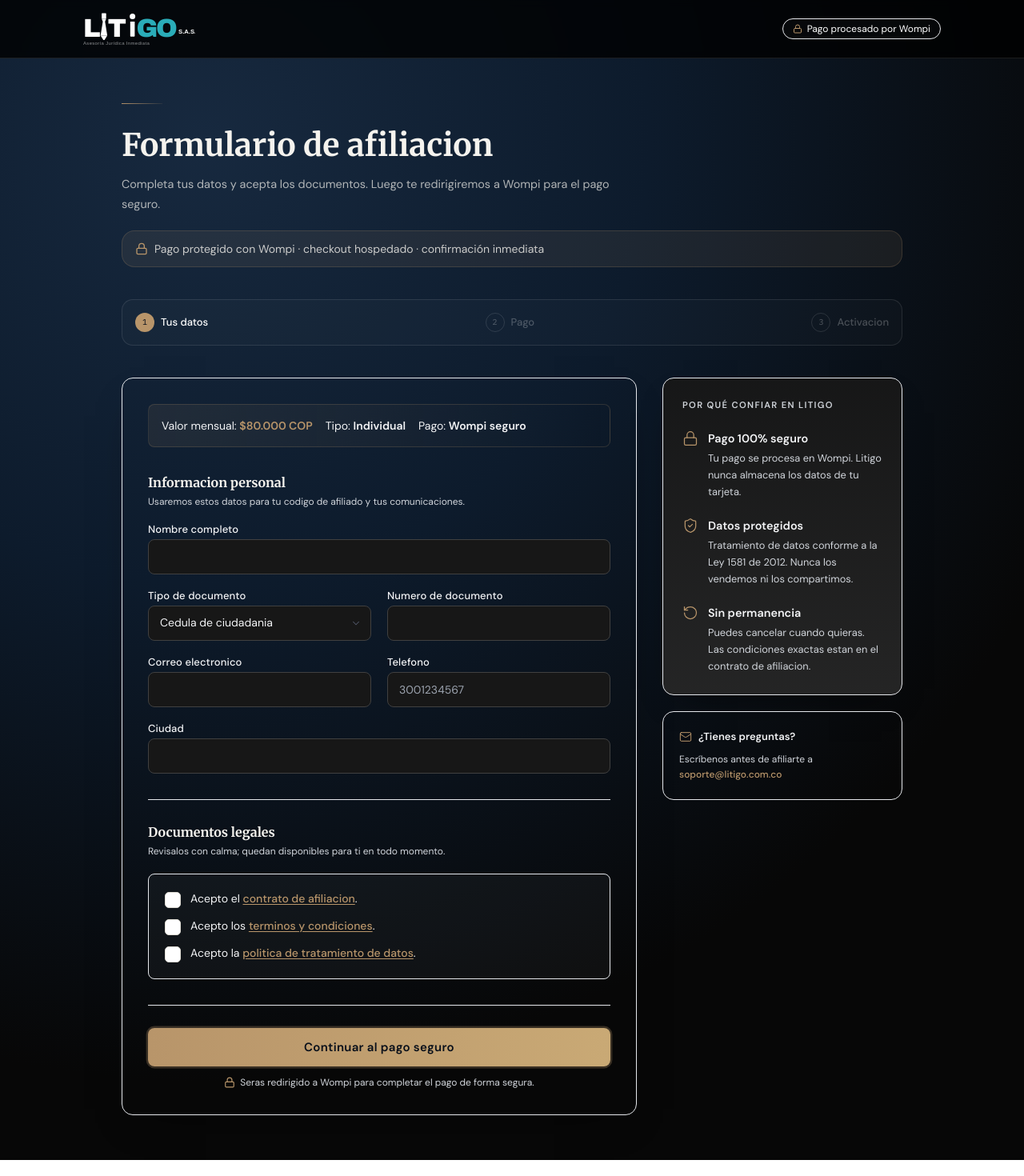
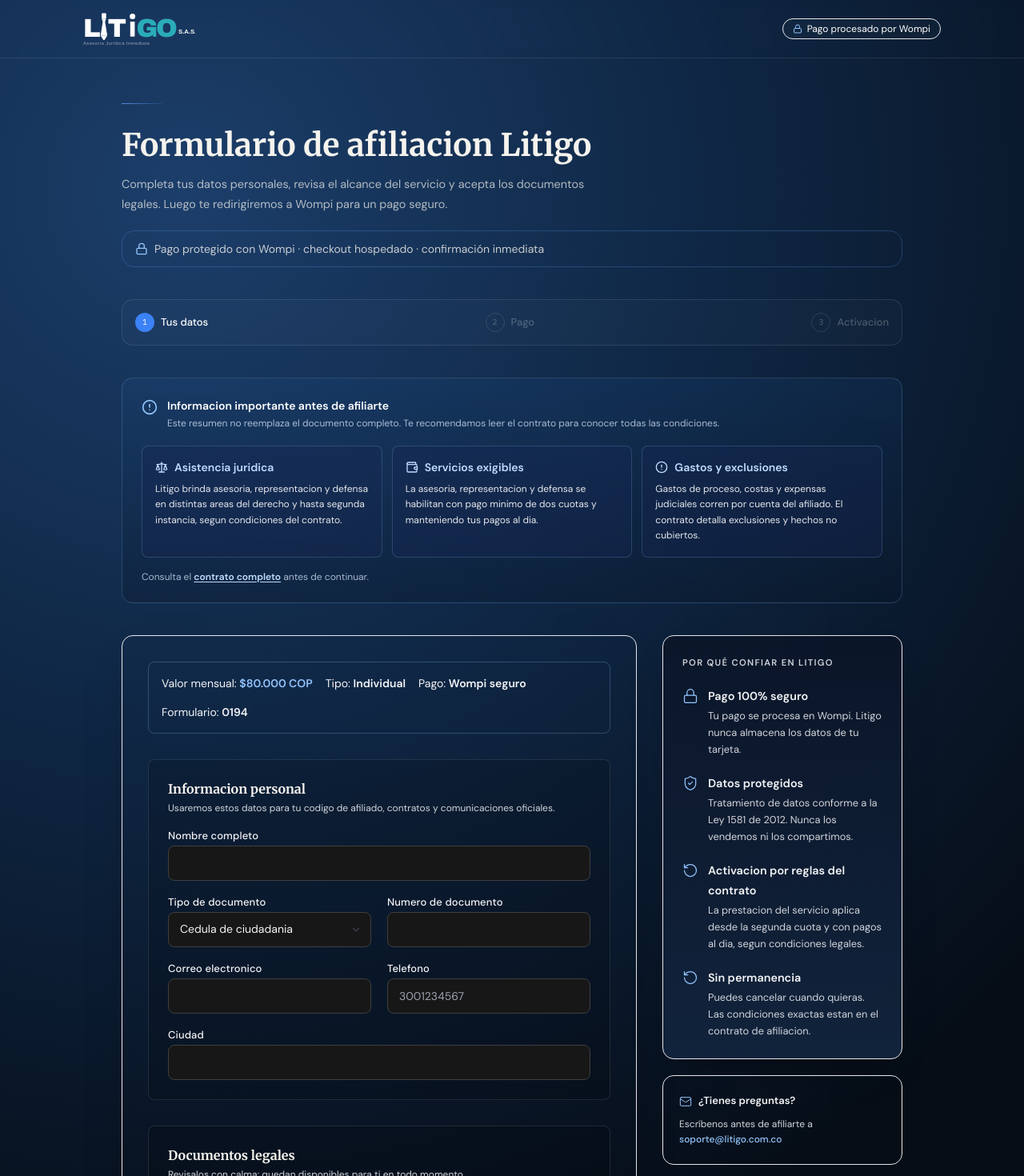
Before and after one commit to ThomasCortes11/Litigo, a Next.js app: page /afiliacion in a window 1280 px wide. Shown: the top 1470 px of the page at 80% size. Built offline with nearby package versions, Linux system fonts and the light colour scheme; no server answers.

Commit message:
actualizacion de ajustes de diseño

```diff
--- a/app/(marketing)/layout.tsx
+++ b/app/(marketing)/layout.tsx
@@ -5,7 +5,7 @@ export default function MarketingLayout({ children }: { children: React.ReactNod
   return (
     <>
       <MarketingHeader />
-      <main className="overflow-hidden bg-[linear-gradient(180deg,#f8f2e8_0%,#efe4d3_100%)]">{children}</main>
+      <main className="overflow-hidden bg-[linear-gradient(180deg,#eef4ff_0%,#dce8fb_100%)]">{children}</main>
       <MarketingFooter />
     </>
   );
--- a/app/afiliacion/page.tsx
+++ b/app/afiliacion/page.tsx
@@ -1,5 +1,5 @@
 import Link from 'next/link';
-import { Lock } from 'lucide-react';
+import { AlertCircle, Lock, Scale, Wallet } from 'lucide-react';
 import { AffiliationForm } from '@/components/afiliacion/affiliation-form';
 import { TrustSidebar } from '@/components/afiliacion/trust-sidebar';
 import { LitigoLogo } from '@/components/ui/logo';
@@ -8,15 +8,15 @@ export const metadata = { title: 'Afiliarme' };
 
 export default function AfiliacionPage() {
   return (
-    <div className="min-h-screen bg-[radial-gradient(circle_at_20%_12%,#17293f_0%,#0d1b2c_34%,#070707_72%)] text-white">
+    <div className="min-h-screen bg-[radial-gradient(circle_at_18%_12%,#1c3e6a_0%,#0f2745_32%,#060d17_70%)] text-white">
       {/* Header minimalista */}
-      <header className="border-b border-white/10 bg-black/80 backdrop-blur-sm">
+      <header className="border-b border-white/10 bg-black/72 backdrop-blur-sm">
         <div className="container flex h-[72px] items-center justify-between">
           <Link href="/" className="inline-flex items-center">
             <LitigoLogo variant="dark" size="md" />
           </Link>
           <span className="flex items-center gap-1.5 rounded-full border border-white/12 bg-white/[0.02] px-3 py-1 text-xs text-white/78">
-            <Lock className="h-3 w-3 text-gold" />
+            <Lock className="h-3 w-3 text-blue-300" />
             Pago procesado por Wompi
           </span>
         </div>
@@ -27,13 +27,13 @@ export default function AfiliacionPage() {
         <div className="mb-8 sm:mb-10">
           <span className="section-rule" />
           <h1 className="font-display text-[clamp(1.75rem,4vw,2.45rem)] font-semibold text-paper">
-            Formulario de afiliacion
+            Formulario de afiliacion Litigo
           </h1>
           <p className="mt-2 max-w-[62ch] text-[0.9rem] text-paper/70">
-            Completa tus datos y acepta los documentos. Luego te redirigiremos a Wompi para el pago seguro.
+            Completa tus datos personales, revisa el alcance del servicio y acepta los documentos legales. Luego te redirigiremos a Wompi para un pago seguro.
           </p>
-          <div className="mt-5 flex flex-wrap items-center gap-2 rounded-2xl border border-gold/20 bg-gold/10 px-4 py-3 text-sm text-paper/80">
-            <Lock className="h-4 w-4 text-gold" />
+          <div className="mt-5 flex flex-wrap items-center gap-2 rounded-2xl border border-blue-400/25 bg-blue-500/12 px-4 py-3 text-sm text-paper/80">
+            <Lock className="h-4 w-4 text-blue-300" />
             <span>Pago protegido con Wompi · checkout hospedado · confirmación inmediata</span>
           </div>
         </div>
@@ -41,7 +41,7 @@ export default function AfiliacionPage() {
         {/* Indicador de progreso */}
         <div className="mb-8 flex flex-wrap items-center gap-3 rounded-xl border border-white/10 bg-white/[0.02] p-4 sm:mb-10">
           <div className="flex items-center gap-2">
-            <span className="flex h-6 w-6 items-center justify-center rounded-full bg-gold font-mono text-[10px] text-ink">
+            <span className="flex h-6 w-6 items-center justify-center rounded-full bg-blue-500 font-mono text-[10px] text-white">
               1
             </span>
             <span className="text-[0.8125rem] font-medium text-white">Tus datos</span>
@@ -62,9 +62,62 @@ export default function AfiliacionPage() {
           </div>
         </div>
 
+        {/* Alcance resumido del contrato antes de diligenciar */}
+        <section className="mb-8 rounded-xl border border-blue-300/20 bg-[linear-gradient(180deg,rgba(31,88,156,0.14),rgba(9,21,37,0.28))] p-5 sm:mb-10 sm:p-6">
+          <div className="flex items-start gap-3">
+            <AlertCircle className="mt-0.5 h-5 w-5 shrink-0 text-blue-300" />
+            <div>
+              <p className="text-sm font-semibold text-white">Informacion importante antes de afiliarte</p>
+              <p className="mt-1 text-xs text-blue-100/75">
+                Este resumen no reemplaza el documento completo. Te recomendamos leer el contrato para conocer todas las condiciones.
+              </p>
+            </div>
+          </div>
+
+          <div className="mt-5 grid gap-3 md:grid-cols-3">
+            <article className="rounded-lg border border-blue-300/20 bg-blue-950/35 p-4">
+              <p className="flex items-center gap-2 text-sm font-semibold text-blue-200">
+                <Scale className="h-4 w-4" />
+                Asistencia juridica
+              </p>
+              <p className="mt-2 text-xs leading-relaxed text-gray-200">
+                Litigo brinda asesoria, representacion y defensa en distintas areas del derecho y hasta segunda instancia, segun condiciones del contrato.
+              </p>
+            </article>
+
+            <article className="rounded-lg border border-blue-300/20 bg-blue-950/35 p-4">
+              <p className="flex items-center gap-2 text-sm font-semibold text-blue-200">
+                <Wallet className="h-4 w-4" />
+                Servicios exigibles
+              </p>
+              <p className="mt-2 text-xs leading-relaxed text-gray-200">
+                La asesoria, representacion y defensa se habilitan con pago minimo de dos cuotas y manteniendo tus pagos al dia.
+              </p>
+            </article>
+
+            <article className="rounded-lg border border-blue-300/20 bg-blue-950/35 p-4">
+              <p className="flex items-center gap-2 text-sm font-semibold text-blue-200">
+                <AlertCircle className="h-4 w-4" />
+                Gastos y exclusiones
+              </p>
+              <p className="mt-2 text-xs leading-relaxed text-gray-200">
+                Gastos de proceso, costas y expensas judiciales corren por cuenta del afiliado. El contrato detalla exclusiones y hechos no cubiertos.
+              </p>
+            </article>
+          </div>
+
+          <p className="mt-4 text-xs text-blue-100/75">
+            Consulta el{' '}
+            <Link href="/contrato-afiliacion" target="_blank" className="font-semibold text-blue-200 underline underline-offset-2 hover:text-white">
+              contrato completo
+            </Link>{' '}
+            antes de continuar.
+          </p>
+        </section>
+
         {/* Formulario + sidebar */}
         <div className="grid gap-6 lg:grid-cols-[1fr,300px] lg:gap-8">
-          <div className="rounded-xl border border-white/12 bg-gradient-to-b from-neutral-900/96 to-neutral-800/96 p-5 shadow-[0_20px_50px_-28px_rgba(0,0,0,0.65)] sm:p-7 lg:p-8">
+          <div className="rounded-xl border border-white/12 bg-gradient-to-b from-[#091325]/96 to-[#12203a]/96 p-5 shadow-[0_20px_50px_-28px_rgba(0,0,0,0.65)] sm:p-7 lg:p-8">
             <AffiliationForm />
           </div>
           <TrustSidebar />
--- a/app/globals.css
+++ b/app/globals.css
@@ -4,14 +4,14 @@
 
 @layer base {
   :root {
-    --bg: #efe4d3;
-    --surface: #fcf8f2;
-    --surface-muted: #efe0ce;
-    --text: #1b2128;
-    --text-soft: #56606f;
-    --line: #d9ccbb;
-    --line-strong: #b79e7a;
-    --focus: rgba(184, 149, 106, 0.42);
+    --bg: #e8eef8;
+    --surface: #f7faff;
+    --surface-muted: #e2eaf8;
+    --text: #101b2d;
+    --text-soft: #4d5f78;
+    --line: #c9d7eb;
+    --line-strong: #7f9ec7;
+    --focus: rgba(82, 132, 211, 0.35);
   }
 
   html {
@@ -19,12 +19,12 @@
     -webkit-font-smoothing: antialiased;
     -moz-osx-font-smoothing: grayscale;
     text-rendering: optimizeLegibility;
-    background: radial-gradient(circle at 15% 10%, #fffaf1 0%, #f4ebdf 48%, #e6d8c7 100%);
+    background: radial-gradient(circle at 15% 10%, #f6f9ff 0%, #e8effa 48%, #d7e2f3 100%);
   }
 
   body {
     min-height: 100vh;
-    background-color: #f2e8db;
+    background-color: #e7eef9;
     background-image: linear-gradient(135deg, rgba(255,255,255,0.35) 0%, rgba(255,255,255,0) 45%, rgba(255,255,255,0.18) 100%);
     color: var(--text);
   }
@@ -38,14 +38,14 @@
 
   :focus-visible {
     outline: none;
-    box-shadow: 0 0 0 1px rgba(184, 149, 106, 0.3), 0 0 0 4px var(--focus);
+    box-shadow: 0 0 0 1px rgba(82, 132, 211, 0.26), 0 0 0 4px var(--focus);
   }
 
   /* Scrollbar discreta en el panel admin (Chrome/Edge) */
   ::-webkit-scrollbar        { width: 5px; height: 5px; }
   ::-webkit-scrollbar-track  { background: transparent; }
-  ::-webkit-scrollbar-thumb  { background: #E0DDD5; border-radius: 3px; }
-  ::-webkit-scrollbar-thumb:hover { background: #8A93A6; }
+  ::-webkit-scrollbar-thumb  { background: #c8d7ec; border-radius: 3px; }
+  ::-webkit-scrollbar-thumb:hover { background: #7897c0; }
 }
 
 @layer utilities {
@@ -69,7 +69,7 @@
     display: block;
     width: 3.2rem;
     height: 1px;
-    background: linear-gradient(90deg, rgba(184, 149, 106, 0.95), rgba(184, 149, 106, 0.1));
+    background: linear-gradient(90deg, rgba(83, 143, 230, 0.95), rgba(83, 143, 230, 0.12));
     margin-bottom: 1.35rem;
   }
 
@@ -88,14 +88,14 @@
   }
 
   .cta-pulse {
-    box-shadow: 0 0 0 0 rgba(184, 149, 106, 0.38);
+    box-shadow: 0 0 0 0 rgba(62, 116, 199, 0.34);
     animation: ctaPulse 2.6s ease-in-out infinite;
   }
 
-  /* Seleccion de texto en tono dorado */
+  /* Seleccion de texto en tono azul */
   ::selection {
-    background-color: rgba(184, 149, 106, 0.14);
-    color: #070707;
+    background-color: rgba(82, 132, 211, 0.2);
+    color: #050912;
   }
 }
 
@@ -106,9 +106,9 @@
 }
 
 @keyframes ctaPulse {
-  0%   { box-shadow: 0 0 0 0 rgba(184, 149, 106, 0.34); }
-  70%  { box-shadow: 0 0 0 14px rgba(184, 149, 106, 0); }
-  100% { box-shadow: 0 0 0 0 rgba(184, 149, 106, 0); }
+  0%   { box-shadow: 0 0 0 0 rgba(62, 116, 199, 0.34); }
+  70%  { box-shadow: 0 0 0 14px rgba(62, 116, 199, 0); }
+  100% { box-shadow: 0 0 0 0 rgba(62, 116, 199, 0); }
 }
 
 @media (prefers-reduced-motion: reduce) {
--- a/components/afiliacion/affiliation-form.tsx
+++ b/components/afiliacion/affiliation-form.tsx
@@ -16,7 +16,13 @@ const initialState: AffiliationActionState = { success: false };
 function SubmitButton() {
   const { pending } = useFormStatus();
   return (
-    <Button type="submit" variant="gold" size="lg" className="cta-pulse w-full shadow-gold-glow" disabled={pending}>
+    <Button
+      type="submit"
+      variant="default"
+      size="lg"
+      className="cta-pulse w-full bg-gradient-to-r from-blue-600 to-blue-500 text-white shadow-[0_16px_36px_-16px_rgba(38,109,211,0.65)] hover:from-blue-500 hover:to-blue-400"
+      disabled={pending}
+    >
       {pending ? 'Procesando...' : 'Continuar al pago seguro'}
     </Button>
   );
@@ -36,11 +42,12 @@ export function AffiliationForm() {
   return (
     <form action={formAction} className="space-y-8">
       {/* Resumen del plan (valores reales) */}
-      <div className="rounded-lg border border-gold/20 bg-gradient-to-r from-gold/10 to-transparent p-4">
+      <div className="rounded-lg border border-blue-300/25 bg-gradient-to-r from-blue-500/12 to-transparent p-4">
         <div className="flex flex-wrap items-center gap-4">
-          <div className="text-sm text-gray-100">Valor mensual: <span className="font-semibold text-gold">$80.000 COP</span></div>
+          <div className="text-sm text-gray-100">Valor mensual: <span className="font-semibold text-blue-300">$80.000 COP</span></div>
           <div className="text-sm text-gray-100">Tipo: <span className="font-semibold">Individual</span></div>
           <div className="text-sm text-gray-100">Pago: <span className="font-semibold">Wompi seguro</span></div>
+          <div className="text-sm text-gray-100">Formulario: <span className="font-semibold">0194</span></div>
         </div>
       </div>
 
@@ -52,20 +59,20 @@ export function AffiliationForm() {
         <p className="rounded border border-danger/30 bg-danger/5 px-4 py-3 text-sm text-danger">{state.error}</p>
       )}
 
-      <div>
+      <div className="rounded-lg border border-white/10 bg-black/15 p-5 sm:p-6">
         <h2 className="font-display text-base font-semibold text-paper">Informacion personal</h2>
-        <p className="mt-1 text-xs text-gray-300">Usaremos estos datos para tu codigo de afiliado y tus comunicaciones.</p>
+        <p className="mt-1 text-xs text-gray-300">Usaremos estos datos para tu codigo de afiliado, contratos y comunicaciones oficiales.</p>
 
         <div className="mt-5 grid gap-5 sm:grid-cols-2">
           <div className="sm:col-span-2">
             <Label htmlFor="fullName" className="text-gray-100">Nombre completo</Label>
-            <Input id="fullName" name="fullName" required error={!!fieldError('fullName')} className="border-neutral-700 bg-neutral-900 text-gray-100 placeholder:text-gray-400 hover:border-neutral-500" />
+            <Input id="fullName" name="fullName" required error={!!fieldError('fullName')} className="border-neutral-700 bg-neutral-900 text-gray-100 placeholder:text-gray-400 hover:border-blue-400/60 focus-visible:border-blue-500" />
             {fieldError('fullName') && <p className="mt-1 text-xs text-danger">{fieldError('fullName')}</p>}
           </div>
 
           <div>
             <Label htmlFor="documentType" className="text-gray-100">Tipo de documento</Label>
-            <Select id="documentType" name="documentType" required defaultValue="CC" className="border-neutral-700 bg-neutral-900 text-gray-100 hover:border-neutral-500 focus-visible:border-gold">
+            <Select id="documentType" name="documentType" required defaultValue="CC" className="border-neutral-700 bg-neutral-900 text-gray-100 hover:border-blue-400/60 focus-visible:border-blue-500">
               <option value="CC">Cedula de ciudadania</option>
               <option value="CE">Cedula de extranjeria</option>
               <option value="PASAPORTE">Pasaporte</option>
@@ -74,7 +81,7 @@ export function AffiliationForm() {
 
           <div>
             <Label htmlFor="documentNumber" className="text-gray-100">Numero de documento</Label>
-            <Input id="documentNumber" name="documentNumber" required error={!!fieldError('documentNumber')} className="border-neutral-700 bg-neutral-900 text-gray-100 placeholder:text-gray-400 hover:border-neutral-500" />
+            <Input id="documentNumber" name="documentNumber" required error={!!fieldError('documentNumber')} className="border-neutral-700 bg-neutral-900 text-gray-100 placeholder:text-gray-400 hover:border-blue-400/60 focus-visible:border-blue-500" />
             {fieldError('documentNumber') && (
               <p className="mt-1 text-xs text-danger">{fieldError('documentNumber')}</p>
             )}
@@ -82,25 +89,25 @@ export function AffiliationForm() {
 
           <div>
             <Label htmlFor="email" className="text-gray-100">Correo electronico</Label>
-            <Input id="email" name="email" type="email" required error={!!fieldError('email')} className="border-neutral-700 bg-neutral-900 text-gray-100 placeholder:text-gray-400 hover:border-neutral-500" />
+            <Input id="email" name="email" type="email" required error={!!fieldError('email')} className="border-neutral-700 bg-neutral-900 text-gray-100 placeholder:text-gray-400 hover:border-blue-400/60 focus-visible:border-blue-500" />
             {fieldError('email') && <p className="mt-1 text-xs text-danger">{fieldError('email')}</p>}
           </div>
 
           <div>
             <Label htmlFor="phone" className="text-gray-100">Telefono</Label>
-            <Input id="phone" name="phone" placeholder="3001234567" required error={!!fieldError('phone')} className="border-neutral-700 bg-neutral-900 text-gray-100 placeholder:text-gray-400 hover:border-neutral-500" />
+            <Input id="phone" name="phone" placeholder="3001234567" required error={!!fieldError('phone')} className="border-neutral-700 bg-neutral-900 text-gray-100 placeholder:text-gray-400 hover:border-blue-400/60 focus-visible:border-blue-500" />
             {fieldError('phone') && <p className="mt-1 text-xs text-danger">{fieldError('phone')}</p>}
           </div>
 
           <div className="sm:col-span-2">
             <Label htmlFor="city" className="text-gray-100">Ciudad</Label>
-            <Input id="city" name="city" required error={!!fieldError('city')} className="border-neutral-700 bg-neutral-900 text-gray-100 placeholder:text-gray-400 hover:border-neutral-500" />
+            <Input id="city" name="city" required error={!!fieldError('city')} className="border-neutral-700 bg-neutral-900 text-gray-100 placeholder:text-gray-400 hover:border-blue-400/60 focus-visible:border-blue-500" />
             {fieldError('city') && <p className="mt-1 text-xs text-danger">{fieldError('city')}</p>}
           </div>
         </div>
       </div>
 
-      <div className="border-t border-white/12 pt-7">
+      <div className="rounded-lg border border-white/10 bg-black/15 p-5 pt-6 sm:p-6">
         <h2 className="font-display text-base font-semibold text-paper">Documentos legales</h2>
         <p className="mt-1 text-xs text-gray-300">Revisalos con calma; quedan disponibles para ti en todo momento.</p>
 
@@ -109,7 +116,7 @@ export function AffiliationForm() {
             <Checkbox name="acceptedContract" value="on" required className="mt-0.5" />
             <span>
               Acepto el{' '}
-              <a href="/contrato-afiliacion" target="_blank" className="font-medium text-gold underline underline-offset-2 transition-colors hover:text-gold-light">
+              <a href="/contrato-afiliacion" target="_blank" className="font-medium text-blue-300 underline underline-offset-2 transition-colors hover:text-blue-200">
                 contrato de afiliacion
               </a>
               .
@@ -120,7 +127,7 @@ export function AffiliationForm() {
             <Checkbox name="acceptedTerms" value="on" required className="mt-0.5" />
             <span>
               Acepto los{' '}
-              <a href="/terminos-y-condiciones" target="_blank" className="font-medium text-gold underline underline-offset-2 transition-colors hover:text-gold-light">
+              <a href="/terminos-y-condiciones" target="_blank" className="font-medium text-blue-300 underline underline-offset-2 transition-colors hover:text-blue-200">
                 terminos y condiciones
               </a>
               .
@@ -131,19 +138,28 @@ export function AffiliationForm() {
             <Checkbox name="acceptedDataPolicy" value="on" required className="mt-0.5" />
             <span>
               Acepto la{' '}
-              <a href="/politica-tratamiento-datos" target="_blank" className="font-medium text-gold underline underline-offset-2 transition-colors hover:text-gold-light">
+              <a href="/politica-tratamiento-datos" target="_blank" className="font-medium text-blue-300 underline underline-offset-2 transition-colors hover:text-blue-200">
                 politica de tratamiento de datos
               </a>
               .
             </span>
           </label>
         </div>
+
+        <div className="mt-4 rounded-lg border border-blue-300/20 bg-blue-950/30 p-4">
+          <p className="text-xs font-semibold uppercase tracking-[0.12em] text-blue-200">Resumen contractual rapido</p>
+          <ul className="mt-2 list-disc space-y-1 pl-5 text-xs text-gray-200">
+            <li>Los servicios se prestan con pagos al dia y son exigibles desde la segunda cuota.</li>
+            <li>Gastos procesales y expensas judiciales no estan incluidos en la cuota mensual.</li>
+            <li>Hechos previos al contrato y actos dolosos tienen exclusiones especificas.</li>
+          </ul>
+        </div>
       </div>
 
-      <div className="space-y-3 border-t border-white/12 pt-7">
+      <div className="space-y-3">
         <SubmitButton />
         <p className="flex items-center justify-center gap-1.5 text-center text-xs text-gray-300">
-          <Lock className="h-3.5 w-3.5 text-gold" />
+          <Lock className="h-3.5 w-3.5 text-blue-300" />
           Seras redirigido a Wompi para completar el pago de forma segura.
         </p>
       </div>
--- a/components/afiliacion/trust-sidebar.tsx
+++ b/components/afiliacion/trust-sidebar.tsx
@@ -15,6 +15,12 @@ const items = [
   },
   {
     icon: RotateCcw,
+    title: 'Activacion por reglas del contrato',
+    description:
+      'La prestacion del servicio aplica desde la segunda cuota y con pagos al dia, segun condiciones legales.',
+  },
+  {
+    icon: RotateCcw,
     title: 'Sin permanencia',
     description:
       'Puedes cancelar cuando quieras. Las condiciones exactas estan en el contrato de afiliacion.',
@@ -24,14 +30,14 @@ const items = [
 export function TrustSidebar() {
   return (
     <aside className="space-y-5">
-      <div className="rounded-xl border border-white/12 bg-gradient-to-b from-neutral-900/95 to-neutral-800/95 p-6 shadow-[0_18px_44px_-26px_rgba(0,0,0,0.75)]">
+      <div className="rounded-xl border border-white/12 bg-gradient-to-b from-[#0a1528]/95 to-[#12243d]/95 p-6 shadow-[0_18px_44px_-26px_rgba(0,0,0,0.75)]">
         <p className="mb-5 text-[0.7rem] font-semibold uppercase tracking-[0.12em] text-gray-300">
           Por qué confiar en Litigo
         </p>
         <ul className="space-y-5">
           {items.map(({ icon: Icon, title, description }) => (
             <li key={title} className="flex gap-3">
-              <Icon className="mt-0.5 h-5 w-5 shrink-0 text-gold" strokeWidth={1.5} />
+              <Icon className="mt-0.5 h-5 w-5 shrink-0 text-blue-300" strokeWidth={1.5} />
               <div>
                 <p className="text-[0.9rem] font-semibold text-gray-100">{title}</p>
                 <p className="mt-0.5 text-[0.8rem] leading-relaxed text-gray-300">{description}</p>
@@ -41,14 +47,14 @@ export function TrustSidebar() {
         </ul>
       </div>
 
-      <div className="rounded-xl border border-white/12 bg-neutral-900/92 p-5 shadow-sm">
+      <div className="rounded-xl border border-white/12 bg-[#0c1a2f]/92 p-5 shadow-sm">
         <p className="flex items-center gap-2 text-[0.8125rem] font-semibold text-gray-100">
-          <Mail className="h-4 w-4 text-gold" strokeWidth={1.5} />
+          <Mail className="h-4 w-4 text-blue-300" strokeWidth={1.5} />
           ¿Tienes preguntas?
         </p>
         <p className="mt-2 text-[0.75rem] leading-relaxed text-gray-300">
           Escríbenos antes de afiliarte a{' '}
-          <a href="mailto:soporte@litigo.com.co" className="font-medium text-gold underline-offset-2 transition-colors hover:text-gold-light hover:underline">
+          <a href="mailto:soporte@litigo.com.co" className="font-medium text-blue-300 underline-offset-2 transition-colors hover:text-blue-200 hover:underline">
             soporte@litigo.com.co
           </a>
         </p>
```
Also changed, not shown: tailwind.config.ts (+4 -4 lines), 1 other file (tests, documents, lock files or other folders).
